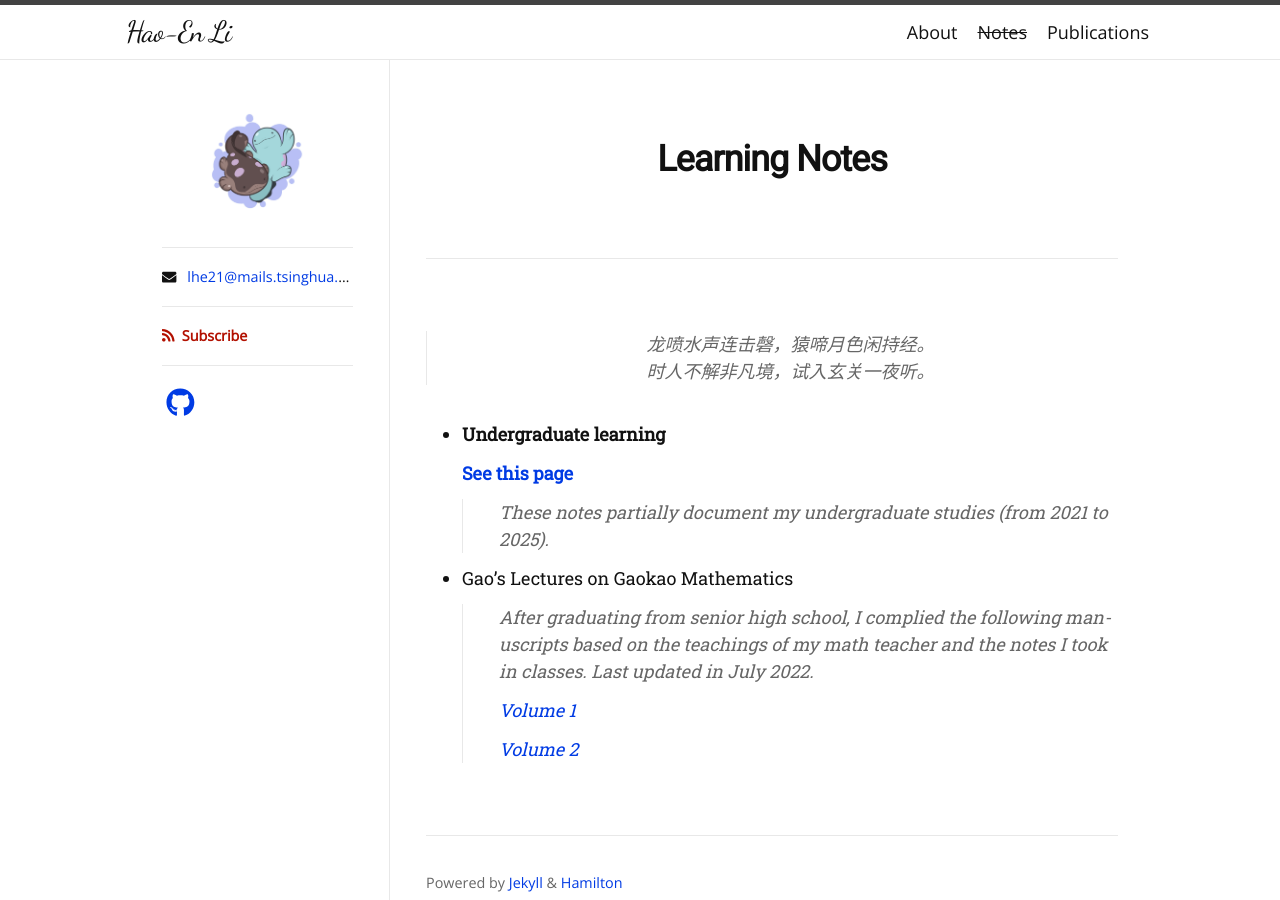
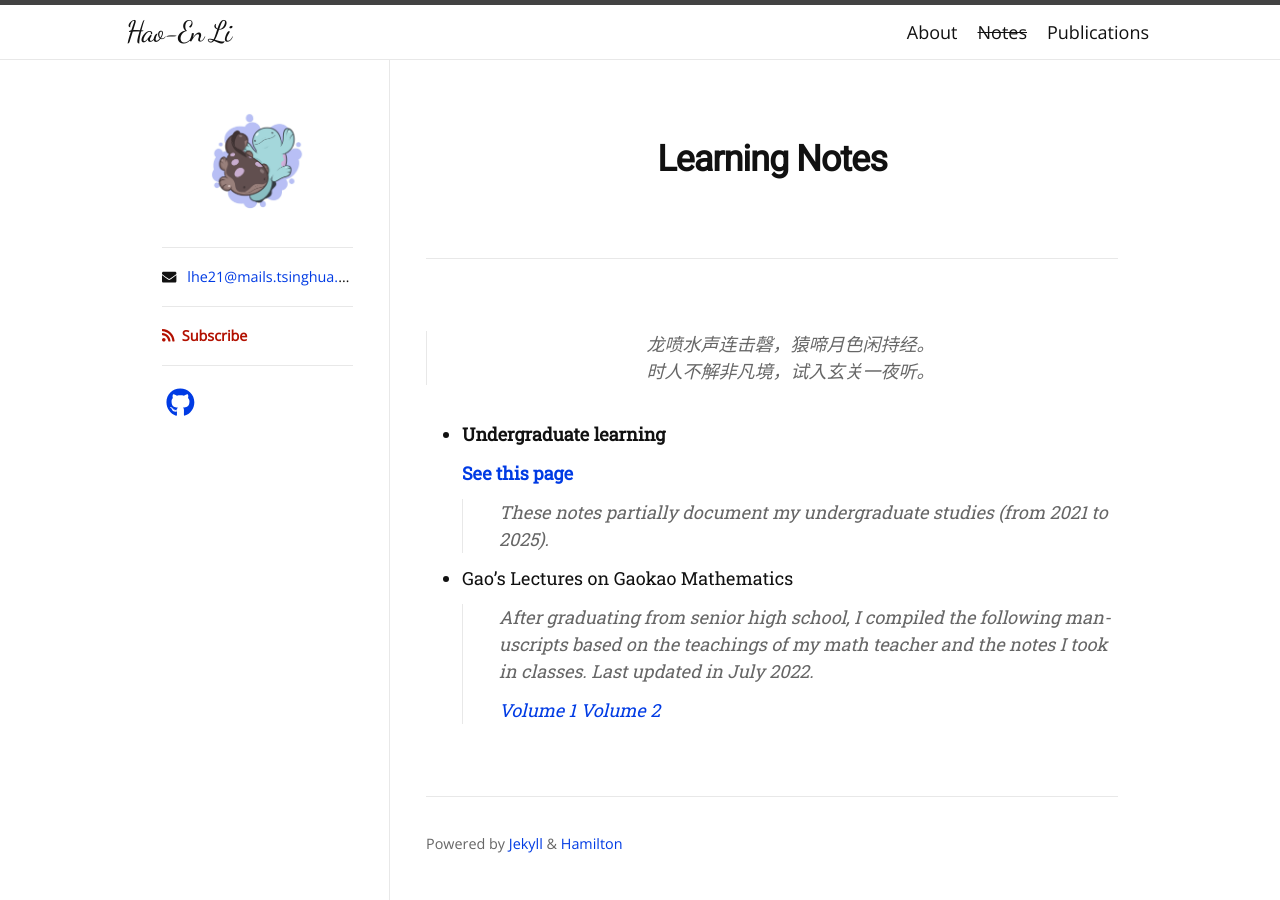
Before and after one commit to haoen2021/haoen2021.github.io, a Jekyll site: the page built from docs.md, in a window 1280 px wide. Built offline with Jekyll 4.4.1, drawn with Linux system fonts in a browser that asks for light colours; nearby versions of some CDN libraries; some web fonts are replaced.

Commit message:
Update docs.md

```diff
--- a/docs.md
+++ b/docs.md
@@ -14,8 +14,6 @@ permalink: /docs/
 
 + Gao’s Lectures on Gaokao Mathematics
 
-  > After graduating from senior high school, I complied the following manuscripts based on the teachings of my math teacher and the notes I took in classes. Last updated in July 2022.
+  > After graduating from senior high school, I compiled the following manuscripts based on the teachings of my math teacher and the notes I took in classes. Last updated in July 2022.
   >
-  > [Volume 1](documents/Vol1X.pdf)
-  >
-  > [Volume 2](documents/Vol2X.pdf)
+  > [Volume 1](documents/Vol1X.pdf)	[Volume 2](documents/Vol2X.pdf)
```
